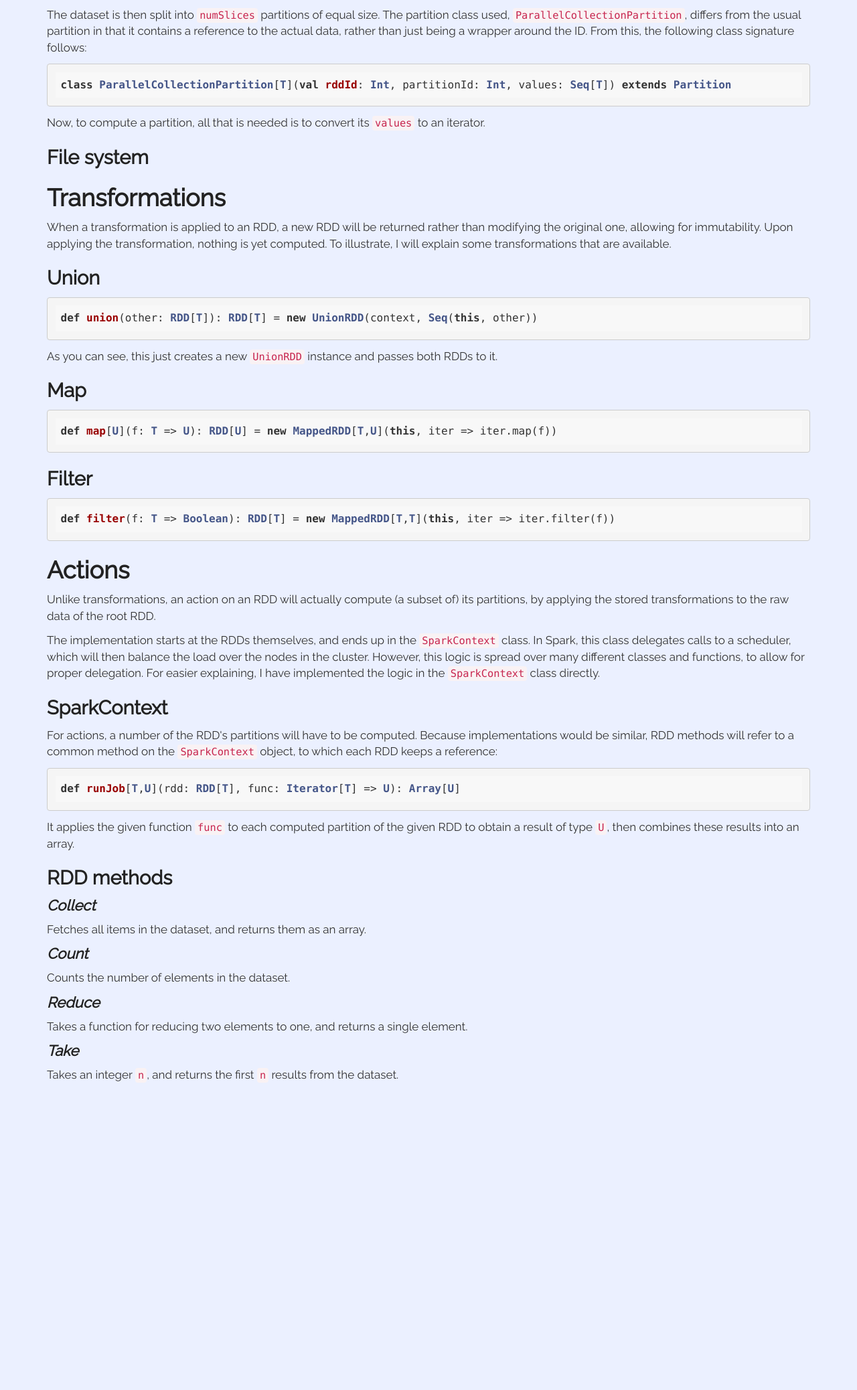
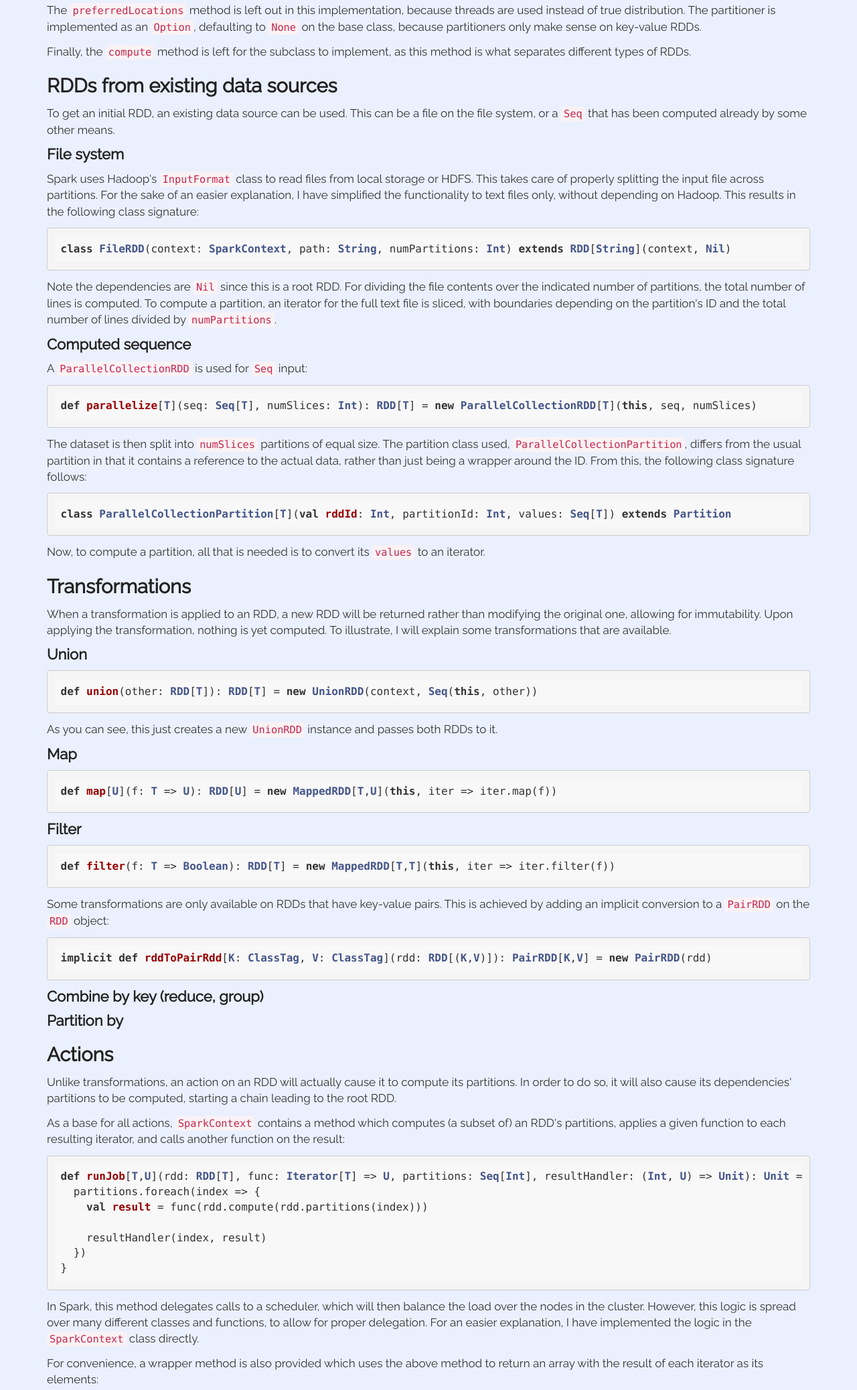
Before and after one commit to bvangraafeiland/spark-decoded, a website: page article/public/index.html in a window 1280 px wide. Shown: the part 2211-4287 px from the top of the page at 67% size. Before the commit the page ends 3841 px from the top, so only its background shows below. Drawn offline with Linux system fonts and the light colour scheme; a web font is replaced by a local one.

Commit message:
implement file splitting to partitions, change partitions and dependencies to calculate only once, continue writing article

```diff
--- a/article/less/main.less
+++ b/article/less/main.less
@@ -21,9 +21,6 @@ section {
         border-bottom: 1px solid;
         padding-bottom: 5px;
     }
-    h4 {
-        font-style: italic;
-    }
 }
 main:extend(.container) {
 
--- a/article/public/index.html
+++ b/article/public/index.html
@@ -66,38 +66,57 @@
     <section id="implementation">
         <h1>Implementation</h1>
 
-        <h2>Obtaining RDDs from existing data sources</h2>
+        <h2>RDDs</h2>
+        <p>The base <code>RDD</code> class requires a context and its dependencies. Alternatively, another RDD can be passed and that RDD's context will be used, and set as the only dependency. An incrementing ID is obtained from the context and assigned to the RDD.</p>
+        <pre><code class="scala">abstract class RDD[T](val context: SparkContext, deps: Seq[Dependency[_]])</code></pre>
+        <p>The <code>partitions</code> and <code>dependencies</code> properties are computed only the first time they are needed, then saved internally, allowing for a time-consuming computation. Subclasses need to implement <code>getPartitions</code>. For dependencies this is optional, the value passed in the constructor is used by default.</p>
+        <p>The <code>preferredLocations</code> method is left out in this implementation, because threads are used instead of true distribution. The partitioner is implemented as an <code>Option</code>, defaulting to <code>None</code> on the base class, because partitioners only make sense on key-value RDDs.</p>
+        <p>Finally, the <code>compute</code> method is left for the subclass to implement, as this method is what separates different types of RDDs.</p>
+
+        <h3>RDDs from existing data sources</h3>
         <p>To get an initial RDD, an existing data source can be used. This can be a file on the file system, or a <code>Seq</code> that has been computed already by some other means.</p>
 
-        <h3>Computed sequence</h3>
+        <h4>File system</h4>
+        <p>Spark uses Hadoop's <code>InputFormat</code> class to read files from local storage or HDFS. This takes care of properly splitting the input file across partitions. For the sake of an easier explanation, I have simplified the functionality to text files only, without depending on Hadoop. This results in the following class signature:</p>
+        <pre><code class="scala">class FileRDD(context: SparkContext, path: String, numPartitions: Int) extends RDD[String](context, Nil)</code></pre>
+        <p>Note the dependencies are <code>Nil</code> since this is a root RDD. For dividing the file contents over the indicated number of partitions, the total number of lines is computed. To compute a partition, an iterator for the full text file is sliced, with boundaries depending on the partition's ID and the total number of lines divided by <code>numPartitions</code>.</p>
+
+        <h4>Computed sequence</h4>
         <p>A <code>ParallelCollectionRDD</code> is used for <code>Seq</code> input:</p>
         <pre><code class="scala">def parallelize[T](seq: Seq[T], numSlices: Int): RDD[T] = new ParallelCollectionRDD[T](this, seq, numSlices)</code></pre>
         <p>The dataset is then split into <code>numSlices</code> partitions of equal size. The partition class used, <code>ParallelCollectionPartition</code>, differs from the usual partition in that it contains a reference to the actual data, rather than just being a wrapper around the ID. From this, the following class signature follows:</p>
         <pre><code class="scala">class ParallelCollectionPartition[T](val rddId: Int, partitionId: Int, values: Seq[T]) extends Partition </code></pre>
         <p>Now, to compute a partition, all that is needed is to convert its <code>values</code> to an iterator.</p>
 
-        <h3>File system</h3>
-
-        <h2>Transformations</h2>
+        <h3>Transformations</h3>
         <p>When a transformation is applied to an RDD, a new RDD will be returned rather than modifying the original one, allowing for immutability. Upon applying the transformation, nothing is yet computed. To illustrate, I will explain some transformations that are available.
-        <h3>Union</h3>
+        <h4>Union</h4>
         <pre><code class="scala">def union(other: RDD[T]): RDD[T] = new UnionRDD(context, Seq(this, other))</code></pre>
         <p>As you can see, this just creates a new <code>UnionRDD</code> instance and passes both RDDs to it.</p>
-        <h3>Map</h3>
+        <h4>Map</h4>
         <pre><code class="scala">def map[U](f: T => U): RDD[U] = new MappedRDD[T,U](this, iter => iter.map(f))</code></pre>
-        <h3>Filter</h3>
+        <h4>Filter</h4>
         <pre><code class="scala">def filter(f: T => Boolean): RDD[T] = new MappedRDD[T,T](this, iter => iter.filter(f))</code></pre>
+        <p>Some transformations are only available on RDDs that have key-value pairs. This is achieved by adding an implicit conversion to a <code>PairRDD</code> on the <code>RDD</code> object:</p>
+        <pre><code class="scala">implicit def rddToPairRdd[K: ClassTag, V: ClassTag](rdd: RDD[(K,V)]): PairRDD[K,V] = new PairRDD(rdd)</code></pre>
+        <h4>Combine by key (reduce, group)</h4>
+        <h4>Partition by</h4>
 
-        <h2>Actions</h2>
-        <p>Unlike transformations, an action on an RDD will actually compute (a subset of) its partitions, by applying the stored transformations to the raw data of the root RDD.</p>
-        <p>The implementation starts at the RDDs themselves, and ends up in the <code>SparkContext</code> class. In Spark, this class delegates calls to a scheduler, which will then balance the load over the nodes in the cluster. However, this logic is spread over many different classes and functions, to allow for proper delegation. For easier explaining, I have implemented the logic in the <code>SparkContext</code> class directly.</p>
+        <h3>Actions</h3>
+        <p>Unlike transformations, an action on an RDD will actually cause it to compute its partitions. In order to do so, it will also cause its dependencies' partitions to be computed, starting a chain leading to the root RDD.</p>
+        <p>As a base for all actions, <code>SparkContext</code> contains a method which computes (a subset of) an RDD's partitions, applies a given function to each resulting iterator, and calls another function on the result:</p>
+        <pre><code class="scala">def runJob[T,U](rdd: RDD[T], func: Iterator[T] => U, partitions: Seq[Int], resultHandler: (Int, U) => Unit): Unit = {
+  partitions.foreach(index => {
+    val result = func(rdd.compute(rdd.partitions(index)))
 
-        <h3>SparkContext</h3>
-        <p>For actions, a number of the RDD's partitions will have to be computed. Because implementations would be similar, RDD methods will refer to a common method on the <code>SparkContext</code> object, to which each RDD keeps a reference:</p>
+    resultHandler(index, result)
+  })
+}</code></pre>
+        <p>In Spark, this method delegates calls to a scheduler, which will then balance the load over the nodes in the cluster. However, this logic is spread over many different classes and functions, to allow for proper delegation. For an easier explanation, I have implemented the logic in the <code>SparkContext</code> class directly.</p>
+        <p>For convenience, a wrapper method is also provided which uses the above method to return an array with the result of each iterator as its elements:</p>
         <pre><code class="scala">def runJob[T,U](rdd: RDD[T], func: Iterator[T] => U): Array[U]</code></pre>
-        <p>It applies the given function <code>func</code> to each computed partition of the given RDD to obtain a result of type <code>U</code>, then combines these results into an array.</p>
+        <p>A number of actions use this method instead. Some available actions are:</p>
 
-        <h3>RDD methods</h3>
         <h4>Collect</h4>
         <p>Fetches all items in the dataset, and returns them as an array.</p>
         <h4>Count</h4>
@@ -107,6 +126,10 @@
         <h4>Take</h4>
         <p>Takes an integer <code>n</code>, and returns the first <code>n</code> results from the dataset.</p>
 
+        <h2>Dependencies</h2>
+
+        <h2>Partitioners</h2>
+
     </section>
 </main>
 <!-- Include all compiled plugins (below), or include individual files as needed -->
```
Also changed, not shown: README.md, article/public/css/main.css, 10 other files.
